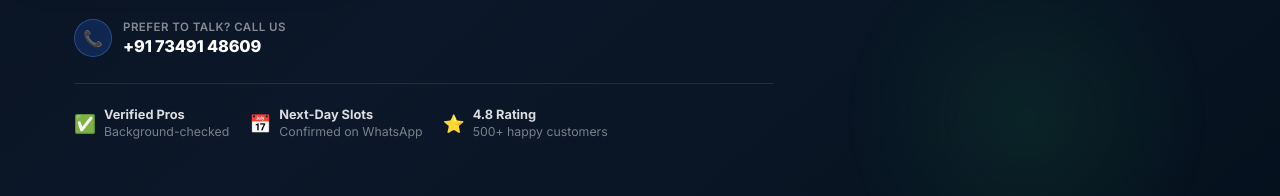
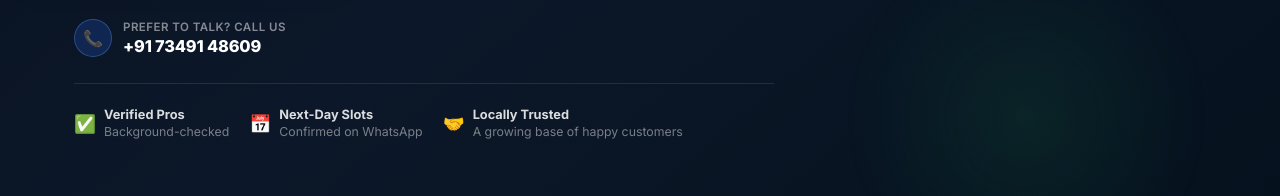
Before and after one commit to meghashyam-nb/namma-fixit, a plain HTML site: page index.html in a window 1280 px wide. Shown: the part 815-1011 px from the top of the page. Drawn offline with nearby package versions, Linux system fonts and the light colour scheme.

Commit message:
Soften unverified rating claim in hero trust badge
Replaces the specific 4.8 rating and 500+ customer figures, which cannot be substantiated, with a diplomatic claim that conveys growth and earned trust without asserting numbers. Star icon swapped for a handshake so the badge no longer reads as a star rating.

```diff
--- a/index.html
+++ b/index.html
@@ -847,8 +847,8 @@ a:focus-visible,button:focus-visible,input:focus-visible{
           <div class="trust-label"><strong>Next-Day Slots</strong>Confirmed on WhatsApp</div>
         </div>
         <div class="trust-item">
-          <span class="trust-icon">⭐</span>
-          <div class="trust-label"><strong>4.8 Rating</strong>500+ happy customers</div>
+          <span class="trust-icon">🤝</span>
+          <div class="trust-label"><strong>Locally Trusted</strong>A growing base of happy customers</div>
         </div>
       </div>
     </div>
```
